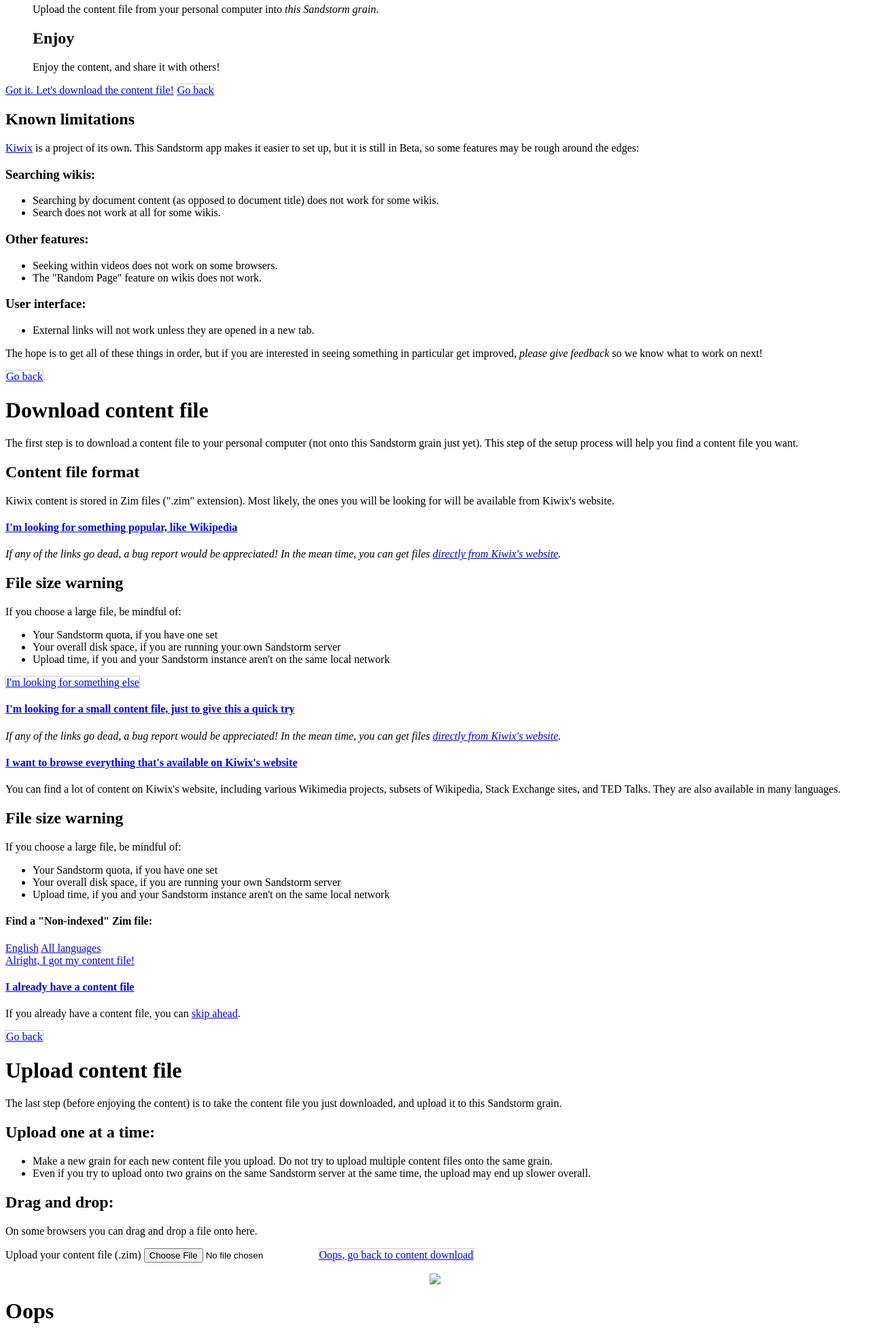
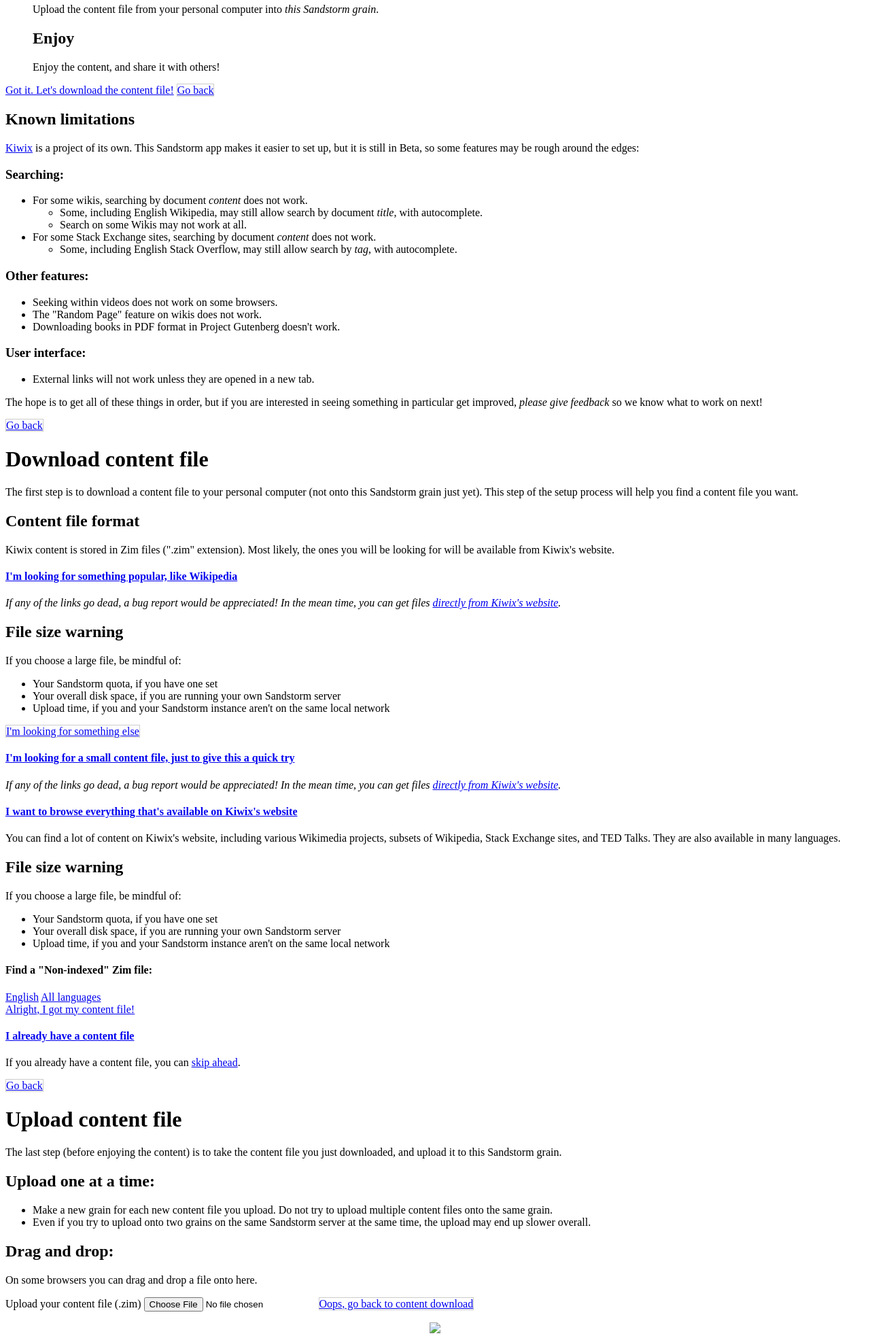
Before and after one commit to orblivion/KiwixSandstorm, a Flask app: template zim_uploader/uploader/templates/index.html in a window 1280 px wide. Shown: the part 821-2786 px from the top of the page at 68% size. Run offline with Flask 2, Linux system fonts and the light colour scheme; the template is opened without the code that fills it, so the values that code supplies are empty; some libraries are stand-ins or nearby versions.

Commit message:
A couple more known limitations:
Content search in stack overflow, gutenberg pdf download

```diff
--- a/zim_uploader/uploader/templates/known-limitations.html
+++ b/zim_uploader/uploader/templates/known-limitations.html
@@ -4,15 +4,23 @@
 
     <p><a href="http://wiki.kiwix.org/wiki/Features#Web_server" target="_blank" rel="noopener noreferrer">Kiwix</a> is a project of its own. This Sandstorm app makes it easier to set up, but it is still in Beta, so some features may be rough around the edges:</p>
 
-    <h3>Searching wikis:</h3>
+    <h3>Searching:</h3>
     <ul>
-        <li>Searching by document content (as opposed to document title) does not work for some wikis.</li>
-        <li>Search does not work at all for some wikis.</li>
+        <li>For some wikis, searching by document <i>content</i> does not work.</li>
+        <ul>
+            <li>Some, including English Wikipedia, may still allow search by document <i>title</i>, with autocomplete.</li>
+            <li>Search on some Wikis may not work at all.</li>
+        </ul>
+        <li>For some Stack Exchange sites, searching by document <i>content</i> does not work.</li>
+        <ul>
+            <li>Some, including English Stack Overflow, may still allow search by <i>tag</i>, with autocomplete.</li>
+        </ul>
     </ul>
     <h3>Other features:</h3>
     <ul>
         <li>Seeking within videos does not work on some browsers.</li>
         <li>The "Random Page" feature on wikis does not work.</li>
+        <li>Downloading books in PDF format in Project Gutenberg doesn't work.</li>
     </ul>
     <h3>User interface:</h3>
     <ul>
```
Also changed, not shown: known_limitations.md (+7 -3 lines).
